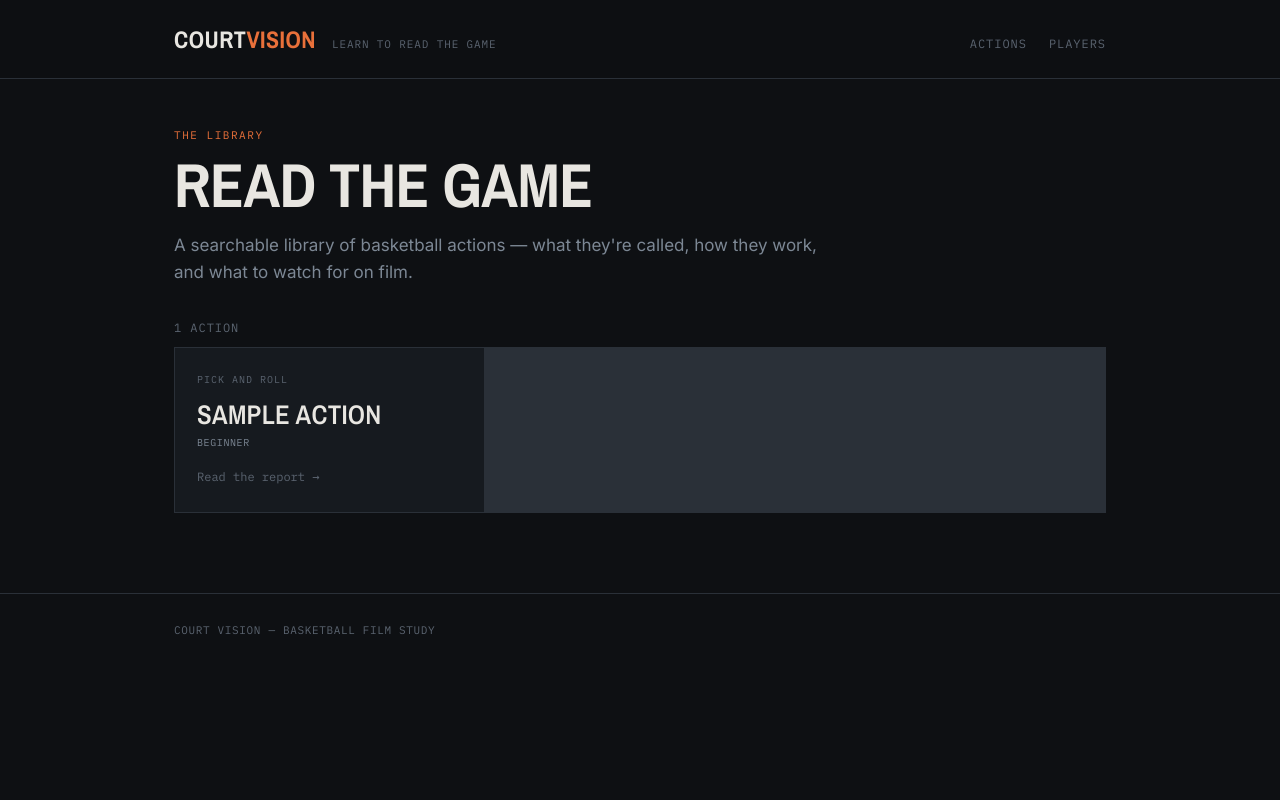
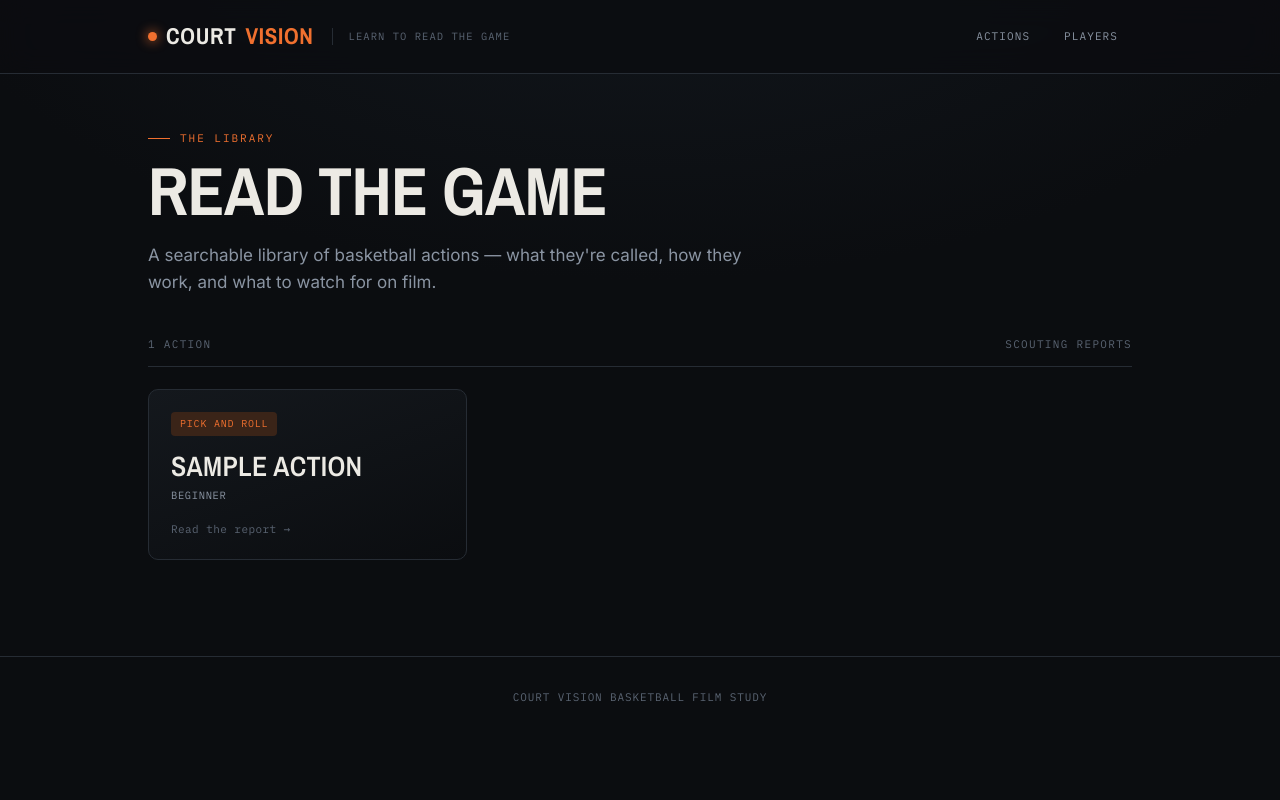
Before and after one commit to BenyaminMahamed/Court-Vision, a Django app: page / in a window 1280 px wide. Run offline with Django 5.2, Linux system fonts and the light colour scheme; tables that the repository leaves empty hold one stand-in row (values such as "Sample post").

Commit message:
refined LOLLL

```diff
--- a/library/templates/library/action_detail.html
+++ b/library/templates/library/action_detail.html
@@ -33,7 +33,7 @@
 
     <div class="section-label">By the Numbers <span class="hint">coming soon</span></div>
     <div class="stats-pending">
-        Play-type efficiency and player data will appear here once the NBA stats pipeline is connected.
+        Play-type efficiency and player data will appear here once the NBA stats pipeline is connected to actions.
     </div>
 
     <div class="section-label">Film Examples</div>
--- a/library/templates/library/action_list.html
+++ b/library/templates/library/action_list.html
@@ -8,11 +8,16 @@
     <p class="lede">A searchable library of basketball actions — what they're called, how they work, and what to watch for on film.</p>
 
     {% if actions %}
-        <div class="lib-count">{{ actions|length }} action{{ actions|length|pluralize }}</div>
+        <div class="lib-count">
+            <span>{{ actions|length }} action{{ actions|length|pluralize }}</span>
+            <span>Scouting reports</span>
+        </div>
         <div class="action-grid">
             {% for action in actions %}
                 <a class="action-card" href="{% url 'library:action_detail' action.slug %}">
-                    <div class="card-cat">{{ action.get_category_display }}</div>
+                    <div class="card-top">
+                        <span class="card-cat">{{ action.get_category_display }}</span>
+                    </div>
                     <div class="card-name">{{ action.name }}</div>
                     <div class="card-diff">{{ action.get_difficulty_display }}</div>
                     <div class="card-arrow">Read the report &rarr;</div>
--- a/library/templates/library/base.html
+++ b/library/templates/library/base.html
@@ -7,117 +7,176 @@
     <title>{% block title %}Court Vision{% endblock %}</title>
     <link rel="preconnect" href="https://fonts.googleapis.com">
     <link rel="preconnect" href="https://fonts.gstatic.com" crossorigin>
-    <link href="https://fonts.googleapis.com/css2?family=Archivo+Narrow:wght@500;600;700&family=Inter:wght@400;500;600&family=IBM+Plex+Mono:wght@400;500&display=swap" rel="stylesheet">
+    <link href="https://fonts.googleapis.com/css2?family=Archivo+Narrow:wght@500;600;700&family=Inter:wght@400;500;600;700&family=IBM+Plex+Mono:wght@400;500&display=swap" rel="stylesheet">
     <style>
         :root {
-            --base:      #0E1013;
-            --surface:   #161A1F;
-            --raised:    #1C2128;
-            --text:      #E8E6E1;
-            --muted:     #7C8794;
-            --slate:     #5B6470;
-            --accent:    #E8703A;
+            --base:      #0B0D10;
+            --surface:   #14181D;
+            --raised:    #1B2027;
+            --hover:     #222831;
+            --text:      #ECEAE4;
+            --muted:     #8A94A2;
+            --slate:     #5A6472;
+            --accent:    #F0702F;
             --accent-dim:#B4551F;
-            --border:    #2A3038;
+            --accent-soft:#3A2418;
+            --cool:      #6C8CA8;
+            --border:    #262C34;
+            --border-lit:#37404B;
+            --make:      #F0702F;
+            --miss:      #4A5563;
 
             --display: 'Archivo Narrow', 'Oswald', sans-serif;
             --body: 'Inter', sans-serif;
             --mono: 'IBM Plex Mono', monospace;
         }
         * { box-sizing: border-box; margin: 0; padding: 0; }
-        body { background: var(--base); color: var(--text); font-family: var(--body); line-height: 1.6; -webkit-font-smoothing: antialiased; }
+        body {
+            background:
+                radial-gradient(1200px 600px at 50% -10%, #12171d 0%, transparent 60%),
+                var(--base);
+            color: var(--text); font-family: var(--body); line-height: 1.6;
+            -webkit-font-smoothing: antialiased; min-height: 100vh;
+        }
         a { color: inherit; text-decoration: none; }
-        .wrap { max-width: 980px; margin: 0 auto; padding: 0 24px; }
+        .wrap { max-width: 1040px; margin: 0 auto; padding: 0 28px; }
 
-        .masthead { border-bottom: 1px solid var(--border); padding: 20px 0; position: sticky; top: 0; background: rgba(14,16,19,0.92); backdrop-filter: blur(8px); z-index: 10; }
-        .masthead .wrap { display: flex; align-items: baseline; gap: 16px; }
-        .brand { font-family: var(--display); font-weight: 700; font-size: 24px; letter-spacing: 0.02em; text-transform: uppercase; }
+        /* ---- Masthead ---- */
+        .masthead {
+            border-bottom: 1px solid var(--border); padding: 18px 0;
+            position: sticky; top: 0; z-index: 20;
+            background: rgba(11,13,16,0.82); backdrop-filter: blur(14px) saturate(1.2);
+        }
+        .masthead .wrap { display: flex; align-items: center; gap: 18px; }
+        .brand { font-family: var(--display); font-weight: 700; font-size: 23px; letter-spacing: 0.03em; text-transform: uppercase; display: flex; align-items: center; gap: 9px; }
+        .brand .dot { width: 9px; height: 9px; border-radius: 50%; background: var(--accent); box-shadow: 0 0 12px var(--accent); }
         .brand .vision { color: var(--accent); }
-        .tagline { font-family: var(--mono); font-size: 11px; color: var(--slate); text-transform: uppercase; letter-spacing: 0.08em; }
+        .tagline { font-family: var(--mono); font-size: 10.5px; color: var(--slate); text-transform: uppercase; letter-spacing: 0.1em; padding-left: 16px; border-left: 1px solid var(--border); }
+        .nav-links { margin-left: auto; display: flex; gap: 6px; }
+        .nav-links a {
+            font-family: var(--mono); font-size: 11px; text-transform: uppercase; letter-spacing: 0.1em;
+            color: var(--muted); padding: 8px 14px; border-radius: 6px; transition: all 0.15s ease;
+        }
+        .nav-links a:hover { color: var(--text); background: var(--surface); }
 
-        main { padding: 48px 0 80px; }
-        .eyebrow { font-family: var(--mono); font-size: 11px; letter-spacing: 0.14em; text-transform: uppercase; color: var(--accent); margin-bottom: 10px; }
-        h1.page-title { font-family: var(--display); font-weight: 700; font-size: clamp(38px, 7vw, 62px); line-height: 0.98; letter-spacing: -0.01em; text-transform: uppercase; }
-        .lede { color: var(--muted); font-size: 17px; max-width: 60ch; margin-top: 16px; }
+        main { padding: 56px 0 96px; }
 
-        .lib-count { font-family: var(--mono); font-size: 12px; color: var(--slate); text-transform: uppercase; letter-spacing: 0.08em; margin-top: 32px; padding-bottom: 10px; border-bottom: 1px solid var(--border); }
-        .action-grid { display: grid; grid-template-columns: repeat(auto-fill, minmax(280px, 1fr)); gap: 1px; background: var(--border); border: 1px solid var(--border); border-top: none; }
-        .action-card { background: var(--surface); padding: 24px 22px 26px; transition: background 0.15s ease; display: block; position: relative; }
-        .action-card:hover { background: var(--raised); }
-        .action-card .card-cat { font-family: var(--mono); font-size: 10px; letter-spacing: 0.1em; text-transform: uppercase; color: var(--slate); }
-        .action-card .card-name { font-family: var(--display); font-weight: 600; font-size: 27px; text-transform: uppercase; letter-spacing: 0.01em; margin: 12px 0 6px; line-height: 1.05; }
+        /* ---- Page head ---- */
+        .eyebrow { font-family: var(--mono); font-size: 11px; letter-spacing: 0.18em; text-transform: uppercase; color: var(--accent); margin-bottom: 12px; display: flex; align-items: center; gap: 10px; }
+        .eyebrow::before { content: ""; width: 22px; height: 1px; background: var(--accent); display: inline-block; }
+        h1.page-title { font-family: var(--display); font-weight: 700; font-size: clamp(42px, 7.5vw, 68px); line-height: 0.95; letter-spacing: -0.01em; text-transform: uppercase; }
+        .lede { color: var(--muted); font-size: 17px; max-width: 58ch; margin-top: 18px; }
+
+        /* ---- Count bar ---- */
+        .lib-count { font-family: var(--mono); font-size: 11px; color: var(--slate); text-transform: uppercase; letter-spacing: 0.12em; margin-top: 40px; padding-bottom: 12px; border-bottom: 1px solid var(--border); display: flex; justify-content: space-between; align-items: baseline; }
+
+        /* ---- Card grid ---- */
+        .action-grid { display: grid; grid-template-columns: repeat(auto-fill, minmax(300px, 1fr)); gap: 14px; margin-top: 22px; }
+        .action-card {
+            background: linear-gradient(160deg, var(--surface), var(--base));
+            border: 1px solid var(--border); border-radius: 10px;
+            padding: 22px 22px 20px; display: flex; flex-direction: column; gap: 4px;
+            position: relative; overflow: hidden; transition: border-color 0.18s ease, transform 0.18s ease, box-shadow 0.18s ease;
+        }
+        .action-card::before { content: ""; position: absolute; top: 0; left: 0; right: 0; height: 2px; background: var(--accent); transform: scaleX(0); transform-origin: left; transition: transform 0.22s ease; }
+        .action-card:hover { border-color: var(--border-lit); transform: translateY(-2px); box-shadow: 0 12px 30px -12px rgba(0,0,0,0.6); }
+        .action-card:hover::before { transform: scaleX(1); }
+        .card-top { display: flex; align-items: center; gap: 12px; margin-bottom: 8px; }
+        .card-cat { font-family: var(--mono); font-size: 10px; letter-spacing: 0.08em; text-transform: uppercase; color: var(--accent); background: var(--accent-soft); padding: 4px 9px; border-radius: 4px; }
+        .card-name { font-family: var(--display); font-weight: 600; font-size: 28px; text-transform: uppercase; letter-spacing: 0.01em; line-height: 1.02; margin: 4px 0 2px; }
         .action-card:hover .card-name { color: var(--accent); }
-        .action-card .card-diff { font-family: var(--mono); font-size: 10px; color: var(--muted); text-transform: uppercase; letter-spacing: 0.06em; }
-        .action-card .card-arrow { font-family: var(--mono); font-size: 12px; color: var(--slate); margin-top: 16px; }
+        .card-diff { font-family: var(--mono); font-size: 10.5px; color: var(--muted); text-transform: uppercase; letter-spacing: 0.06em; }
+        .card-arrow { font-family: var(--mono); font-size: 11px; color: var(--slate); margin-top: 14px; letter-spacing: 0.04em; }
         .action-card:hover .card-arrow { color: var(--accent); }
-        .empty { border: 1px solid var(--border); padding: 40px; text-align: center; color: var(--muted); margin-top: 24px; }
 
-        .backlink { font-family: var(--mono); font-size: 12px; color: var(--slate); text-transform: uppercase; letter-spacing: 0.06em; display: inline-block; margin-bottom: 28px; }
+        .empty { border: 1px dashed var(--border-lit); border-radius: 10px; padding: 44px; text-align: center; color: var(--muted); margin-top: 22px; }
+
+        /* ---- Detail: backlink ---- */
+        .backlink { font-family: var(--mono); font-size: 11px; color: var(--slate); text-transform: uppercase; letter-spacing: 0.08em; display: inline-block; margin-bottom: 30px; transition: color 0.15s; }
         .backlink:hover { color: var(--accent); }
-        .scout-meta { display: flex; flex-wrap: wrap; gap: 10px; margin-top: 22px; padding: 16px 0; border-top: 1px solid var(--border); border-bottom: 1px solid var(--border); }
-        .tag { font-family: var(--mono); font-size: 11px; letter-spacing: 0.06em; text-transform: uppercase; padding: 5px 10px; border: 1px solid var(--border); color: var(--muted); }
-        .tag.accent { color: var(--accent); border-color: var(--accent-dim); }
-        .section-label { font-family: var(--mono); font-size: 11px; letter-spacing: 0.14em; text-transform: uppercase; color: var(--slate); margin: 44px 0 16px; padding-bottom: 8px; border-bottom: 1px solid var(--border); display: flex; justify-content: space-between; align-items: baseline; }
-        .section-label .hint { color: var(--border); font-size: 10px; letter-spacing: 0.06em; }
-        .breakdown p { font-size: 17px; line-height: 1.7; margin-bottom: 18px; max-width: 66ch; }
 
+        /* ---- Scout meta / tags ---- */
+        .scout-meta { display: flex; flex-wrap: wrap; gap: 8px; margin-top: 24px; padding: 18px 0; border-top: 1px solid var(--border); border-bottom: 1px solid var(--border); }
+        .tag { font-family: var(--mono); font-size: 11px; letter-spacing: 0.05em; text-transform: uppercase; padding: 6px 11px; border: 1px solid var(--border); border-radius: 5px; color: var(--muted); }
+        .tag.accent { color: var(--accent); border-color: var(--accent-dim); background: var(--accent-soft); }
+
+        /* ---- Section labels ---- */
+        .section-label { font-family: var(--mono); font-size: 11px; letter-spacing: 0.16em; text-transform: uppercase; color: var(--muted); margin: 48px 0 18px; padding-bottom: 10px; border-bottom: 1px solid var(--border); display: flex; justify-content: space-between; align-items: baseline; }
+        .section-label .hint { color: var(--slate); font-size: 10px; letter-spacing: 0.06em; }
+
+        .breakdown p { font-size: 17px; line-height: 1.75; margin-bottom: 18px; max-width: 66ch; color: #D9D7D0; }
+
+        /* ---- Play type chips ---- */
         .playtypes { display: flex; flex-wrap: wrap; gap: 8px; }
-        .chip { font-family: var(--mono); font-size: 12px; letter-spacing: 0.04em; padding: 8px 12px; background: var(--surface); border: 1px solid var(--border); color: var(--text); }
-        .chip .chip-label { display: block; font-size: 9px; color: var(--slate); text-transform: uppercase; letter-spacing: 0.1em; margin-bottom: 3px; }
+        .chip { font-family: var(--mono); font-size: 12px; letter-spacing: 0.03em; padding: 9px 13px; background: var(--surface); border: 1px solid var(--border); border-radius: 6px; color: var(--text); }
 
-        .stats-pending { border: 1px dashed var(--border); padding: 22px; font-family: var(--mono); font-size: 12px; color: var(--slate); letter-spacing: 0.04em; line-height: 1.7; }
+        .stats-pending { border: 1px dashed var(--border-lit); border-radius: 8px; padding: 24px; font-family: var(--mono); font-size: 12px; color: var(--slate); letter-spacing: 0.03em; line-height: 1.7; }
 
-        .example { border: 1px solid var(--border); padding: 20px 22px; margin-bottom: 14px; }
-        .example .ex-title { font-family: var(--display); font-weight: 600; font-size: 20px; text-transform: uppercase; }
+        /* ---- Film examples ---- */
+        .example { border: 1px solid var(--border); border-radius: 9px; padding: 20px 22px; margin-bottom: 14px; background: var(--surface); }
+        .example .ex-title { font-family: var(--display); font-weight: 600; font-size: 21px; text-transform: uppercase; }
         .example .ex-player { color: var(--muted); font-style: normal; }
-        .example .ex-link { font-family: var(--mono); font-size: 12px; color: var(--accent); text-transform: uppercase; letter-spacing: 0.05em; display: inline-block; margin: 10px 0; }
+        .example .ex-link { font-family: var(--mono); font-size: 12px; color: var(--accent); text-transform: uppercase; letter-spacing: 0.05em; display: inline-block; margin: 12px 0 4px; }
         .example .ex-link:hover { text-decoration: underline; }
         .example .ex-note { color: var(--muted); font-size: 15px; }
 
-        /* ---- Player nav ---- */
-        .masthead .nav-links { margin-left: auto; display: flex; gap: 22px; }
-        .masthead .nav-links a { font-family: var(--mono); font-size: 12px; text-transform: uppercase; letter-spacing: 0.08em; color: var(--slate); }
-        .masthead .nav-links a:hover { color: var(--accent); }
-
         /* ---- Player header ---- */
-        .player-header { display: flex; align-items: flex-end; justify-content: space-between; gap: 30px; }
-        .player-header .ph-text { flex: 1; min-width: 0; }
-        .player-photo {
-            width: 220px; height: 165px; object-fit: cover; object-position: top center;
-            border: 1px solid var(--border); background: var(--surface); flex-shrink: 0;
-        }
-        .card-photo { width: 56px; height: 42px; object-fit: cover; object-position: top center; border: 1px solid var(--border); background: var(--base); margin-bottom: 12px; display: block; }
-        @media (max-width: 640px) {
-            .player-header { flex-direction: column-reverse; align-items: flex-start; }
-            .player-photo { width: 150px; height: 112px; }
+        .player-header { display: flex; align-items: stretch; justify-content: space-between; gap: 32px; }
+        .player-header .ph-text { flex: 1; min-width: 0; display: flex; flex-direction: column; justify-content: flex-end; }
+        .player-photo-wrap { flex-shrink: 0; width: 230px; border-radius: 12px; overflow: hidden; border: 1px solid var(--border-lit); background: linear-gradient(160deg, var(--raised), var(--surface)); position: relative; }
+        .player-photo-wrap::after { content: ""; position: absolute; inset: 0; box-shadow: inset 0 -40px 50px -20px rgba(11,13,16,0.9); pointer-events: none; }
+        .player-photo { width: 100%; height: 175px; object-fit: cover; object-position: top center; display: block; }
+        @media (max-width: 660px) {
+            .player-header { flex-direction: column-reverse; align-items: stretch; }
+            .player-photo-wrap { width: 160px; }
+            .player-photo { height: 120px; }
         }
 
+        /* ---- Stat strip ---- */
+        .stat-strip { display: grid; grid-template-columns: repeat(auto-fit, minmax(120px, 1fr)); gap: 12px; margin-top: 26px; }
+        .stat-box { background: linear-gradient(160deg, var(--surface), var(--base)); border: 1px solid var(--border); border-radius: 10px; padding: 18px 20px; }
+        .stat-box .sb-val { font-family: var(--display); font-weight: 700; font-size: 34px; line-height: 1; color: var(--text); }
+        .stat-box .sb-val.accent { color: var(--accent); }
+        .stat-box .sb-label { font-family: var(--mono); font-size: 10px; color: var(--slate); text-transform: uppercase; letter-spacing: 0.1em; margin-top: 8px; }
+
         /* ---- Season filter ---- */
-        .season-filter { display: flex; flex-wrap: wrap; gap: 8px; margin-top: 20px; }
-        .season-pill { font-family: var(--mono); font-size: 11px; letter-spacing: 0.05em; padding: 6px 12px; border: 1px solid var(--border); color: var(--muted); }
-        .season-pill.active { color: var(--accent); border-color: var(--accent-dim); }
-        .season-pill:hover { color: var(--text); }
+        .season-filter { display: flex; flex-wrap: wrap; gap: 8px; margin-top: 24px; }
+        .season-pill { font-family: var(--mono); font-size: 11px; letter-spacing: 0.05em; padding: 7px 13px; border: 1px solid var(--border); border-radius: 6px; color: var(--muted); transition: all 0.15s; }
+        .season-pill.active { color: var(--accent); border-color: var(--accent-dim); background: var(--accent-soft); }
+        .season-pill:hover { color: var(--text); border-color: var(--border-lit); }
 
         /* ---- Chart toggle ---- */
-        .chart-toggle { display: inline-flex; gap: 4px; }
-        .toggle-btn { font-family: var(--mono); font-size: 10px; text-transform: uppercase; letter-spacing: 0.08em; padding: 4px 10px; cursor: pointer; background: var(--surface); border: 1px solid var(--border); color: var(--muted); }
-        .toggle-btn.active { color: var(--accent); border-color: var(--accent-dim); }
+        .chart-toggle { display: inline-flex; gap: 0; border: 1px solid var(--border); border-radius: 6px; overflow: hidden; }
+        .toggle-btn { font-family: var(--mono); font-size: 10px; text-transform: uppercase; letter-spacing: 0.08em; padding: 6px 13px; cursor: pointer; background: var(--surface); border: none; color: var(--muted); transition: all 0.15s; }
+        .toggle-btn.active { color: var(--base); background: var(--accent); }
 
         /* ---- Court ---- */
-        .court-wrap { margin-top: 20px; background: var(--surface); border: 1px solid var(--border); padding: 20px; max-width: 520px; }
+        .court-wrap {
+            margin-top: 22px; padding: 24px;
+            background:
+                radial-gradient(120% 90% at 50% 8%, #1c2229 0%, #12161b 55%, #0d1014 100%);
+            border: 1px solid var(--border-lit); border-radius: 12px; max-width: 560px;
+            box-shadow: inset 0 1px 0 rgba(255,255,255,0.03);
+        }
         #court { width: 100%; height: auto; display: block; }
+        .court-legend { display: flex; gap: 20px; margin-top: 16px; font-family: var(--mono); font-size: 10.5px; color: var(--muted); text-transform: uppercase; letter-spacing: 0.06em; }
+        .court-legend span { display: flex; align-items: center; gap: 7px; }
+        .lg-make { width: 9px; height: 9px; border-radius: 50%; background: var(--make); }
+        .lg-miss { width: 9px; height: 9px; border-radius: 50%; border: 1.5px solid var(--miss); }
 
         /* ---- Zone table ---- */
-        .zone-table { display: flex; flex-direction: column; gap: 1px; background: var(--border); border: 1px solid var(--border); }
-        .zone-row { display: grid; grid-template-columns: 1.4fr 2fr 44px 64px; align-items: center; gap: 12px; background: var(--surface); padding: 12px 16px; }
-        .zone-name { font-family: var(--body); font-size: 14px; color: var(--text); }
-        .zone-bar-wrap { height: 6px; background: var(--base); border: 1px solid var(--border); }
-        .zone-bar { display: block; height: 100%; background: var(--accent); }
-        .zone-pct { font-family: var(--display); font-weight: 700; font-size: 18px; color: var(--text); text-align: right; }
+        .zone-table { display: flex; flex-direction: column; gap: 8px; }
+        .zone-row { display: grid; grid-template-columns: 1.4fr 2.2fr 46px 66px; align-items: center; gap: 14px; background: var(--surface); border: 1px solid var(--border); border-radius: 8px; padding: 13px 18px; transition: border-color 0.15s; }
+        .zone-row:hover { border-color: var(--border-lit); }
+        .zone-name { font-family: var(--body); font-size: 14px; font-weight: 500; color: var(--text); }
+        .zone-bar-wrap { height: 7px; background: var(--base); border-radius: 4px; overflow: hidden; }
+        .zone-bar { display: block; height: 100%; background: linear-gradient(90deg, var(--accent-dim), var(--accent)); border-radius: 4px; }
+        .zone-pct { font-family: var(--display); font-weight: 700; font-size: 19px; color: var(--text); text-align: right; }
         .zone-att { font-family: var(--mono); font-size: 11px; color: var(--slate); text-align: right; }
-        @media (max-width: 560px) { .zone-row { grid-template-columns: 1.2fr 40px 56px; } .zone-bar-wrap { display: none; } }
+        @media (max-width: 560px) { .zone-row { grid-template-columns: 1.2fr 42px 58px; } .zone-bar-wrap { display: none; } }
 
-        footer { border-top: 1px solid var(--border); padding: 28px 0; font-family: var(--mono); font-size: 11px; color: var(--slate); text-transform: uppercase; letter-spacing: 0.06em; }
+        footer { border-top: 1px solid var(--border); padding: 32px 0; font-family: var(--mono); font-size: 11px; color: var(--slate); text-transform: uppercase; letter-spacing: 0.08em; display: flex; justify-content: space-between; }
+
         :focus-visible { outline: 2px solid var(--accent); outline-offset: 2px; }
         @media (prefers-reduced-motion: reduce) { * { transition: none !important; } }
     </style>
@@ -125,7 +184,7 @@
 <body>
     <header class="masthead">
         <div class="wrap">
-            <a href="{% url 'library:action_list' %}" class="brand">Court<span class="vision">Vision</span></a>
+            <a href="{% url 'library:action_list' %}" class="brand"><span class="dot"></span>Court<span class="vision">Vision</span></a>
             <span class="tagline">Learn to read the game</span>
             <nav class="nav-links">
                 <a href="{% url 'library:action_list' %}">Actions</a>
@@ -139,7 +198,10 @@
         </div>
     </main>
     <footer>
-        <div class="wrap">Court Vision — Basketball film study</div>
+        <div class="wrap">
+            <span>Court Vision</span>
+            <span>Basketball film study</span>
+        </div>
     </footer>
 </body>
 </html>
```
Also changed, not shown: library/management/commands/backfill_teams.py (added, +58 -0 lines), library/templates/library/player_detail.html (+53 -30 lines), library/templates/library/player_list.html (+8 -3 lines).
